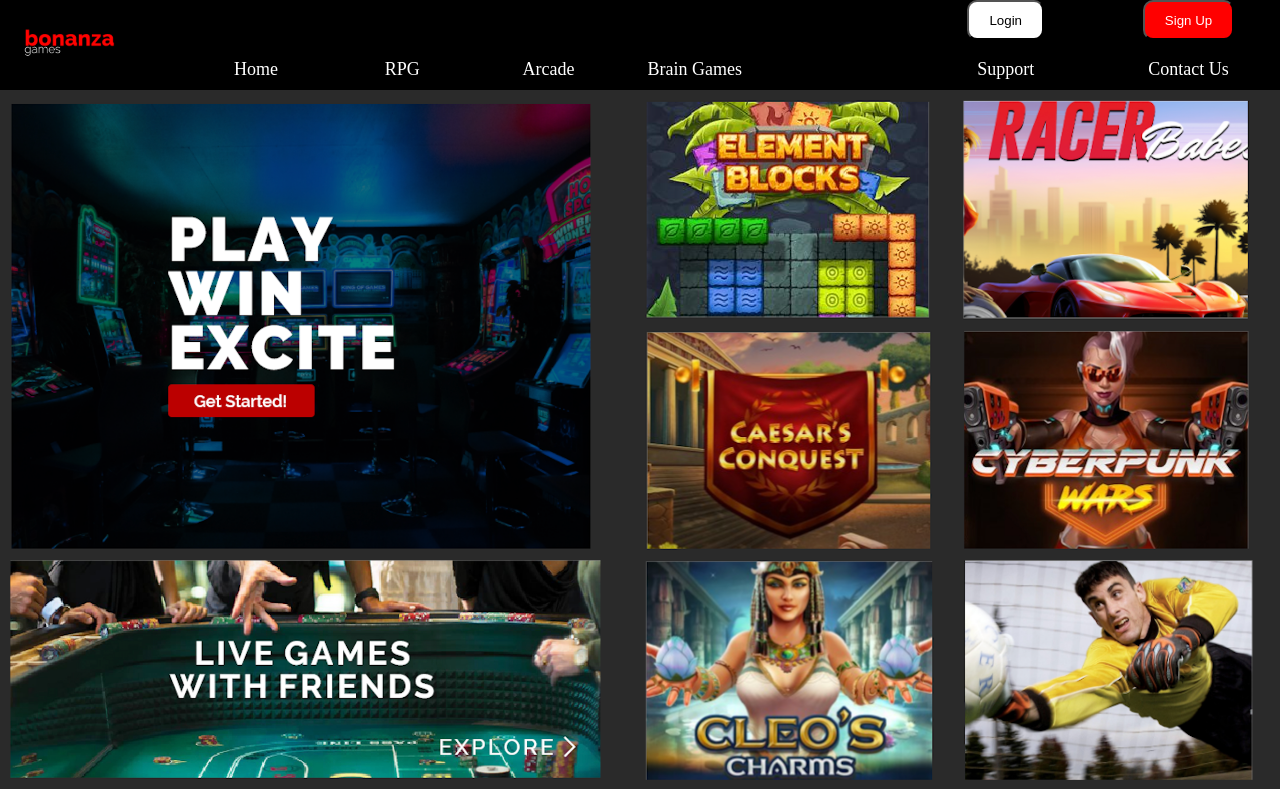
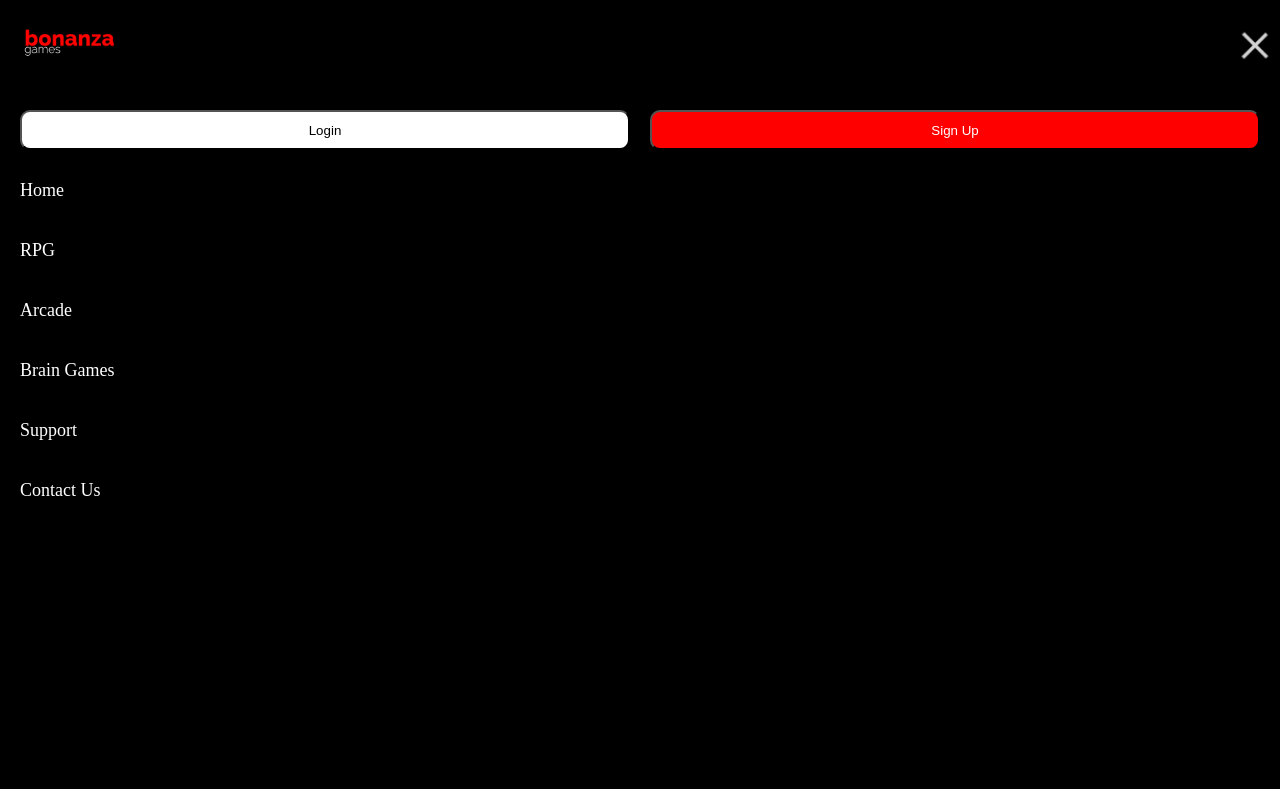
Before and after one commit to bryanleejh/gbd-project, a React app: page / in a window 1280 px wide. Shown: the top 789 px of the page. Built offline with nearby package versions, Linux system fonts and the light colour scheme.

Commit message:
Fix menu

```diff
--- a/src/components/MobileMenu/MobileMenu.scss
+++ b/src/components/MobileMenu/MobileMenu.scss
@@ -1,9 +1,10 @@
 .containerMobileMenu {
   display: grid;
-  grid-template-rows: repeat(7, 1fr);
+  grid-template-rows: 100px repeat(6, 50px);
   background-color: black;
   grid-gap: 10px;
   color: white;
+  height: 100vh;
 }
 
 .containerMobileMenuHidden {
--- a/src/components/MobileMenu/MobileMenu.tsx
+++ b/src/components/MobileMenu/MobileMenu.tsx
@@ -7,7 +7,7 @@ interface MobileMenuProps {
 
 export default function MobileMenu(MobileMenuProps: MobileMenuProps) {
   return (
-    <div className={ MobileMenuProps.isVisible ? "containerMobileMenu" : "containerMobileMenuHidden"}>
+    <div className={MobileMenuProps.isVisible ? "containerMobileMenu" : "containerMobileMenu"}>
       <div className="crossContainer">
         <div className="logo"/>
         <div className="cross"/>
```
Also changed, not shown: 2 other files (tests, documents, lock files or other folders).
